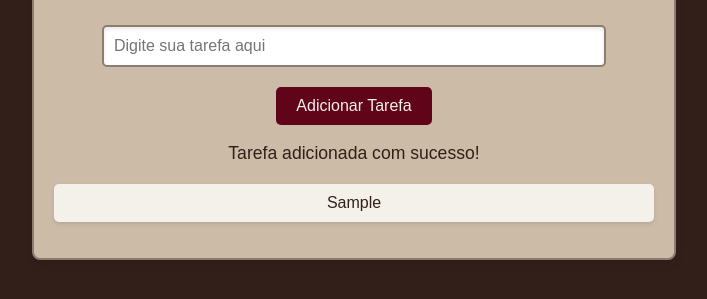
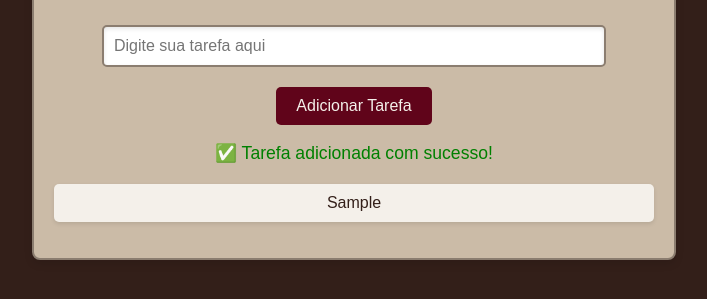
Before and after one commit to KCHAGAS94/aula-1-javascript, a plain HTML site: page aula-2/aula-2.html in a window 1280 px wide. Both pictures are taken after typing "Sample" into the empty fields and a click on the button "Adicionar Tarefa". Shown: the part 333-632 px from the top of the page, without its empty margins (286-993 px from the left). Drawn offline with Linux system fonts and the light colour scheme.

Commit message:
vericar-input-vazio

```diff
--- a/aula-2/aula-2.html
+++ b/aula-2/aula-2.html
@@ -22,23 +22,31 @@
 
   <script>
     function adicionarTarefa() {
-          // Pega do ID mensagem e adiciona uma mensagem
-          let mensagem = "Tarefa adicionada com sucesso!";
 
-          // Pega o id input
+          // 1 - Pega o id input
           let inputTarefa = document.getElementById("inputTarefa");
-          // Pega o valor do input
-          let tarefa = inputTarefa.value;
-          // Retorna a variavel no id
-          document.getElementById("mensagem").textContent = mensagem;
 
-          // Pega o id listaTarefas
-          let listaTarefas = document.getElementById("listaTarefas");
-          // Variavel criada com um novo elemento li
-          let novaTarefa = document.createElement("li")
+          // 2 - Pega o valor do input
+          let tarefa = inputTarefa.value.trim()
 
-          // Adiciona a classe tarefa ao novo elemento li
-          novaTarefa.textContent = tarefa;
+          // 3 - Pega onde vai mostar a mensagem
+          let mensagem = document.getElementById("mensagem");
+
+          // 4 - Verificarb se o input está vazio
+          if (tarefa === "") {
+              mensagem.textContent = "⚠️ Por favor, escreva uma tarefa.";
+              mensagem.style.color = "red";
+              return; // Para a função aqui
+          }
+
+          // Se estiver texto
+          mensagem.textContent = "✅ Tarefa adicionada com sucesso!";
+          mensagem.style.color = "green";
+
+          // Cria novo Li
+          let listaTarefas = document.getElementById("listaTarefas"); // Pega o id listaTarefas
+          let novaTarefa = document.createElement("li") // Variavel criada com um novo elemento li
+          novaTarefa.textContent = tarefa; // Adiciona a classe tarefa ao novo elemento li
 
           // Adiciona o novo elemento li no UL (listaTarefas)
           listaTarefas.appendChild(novaTarefa);
```
